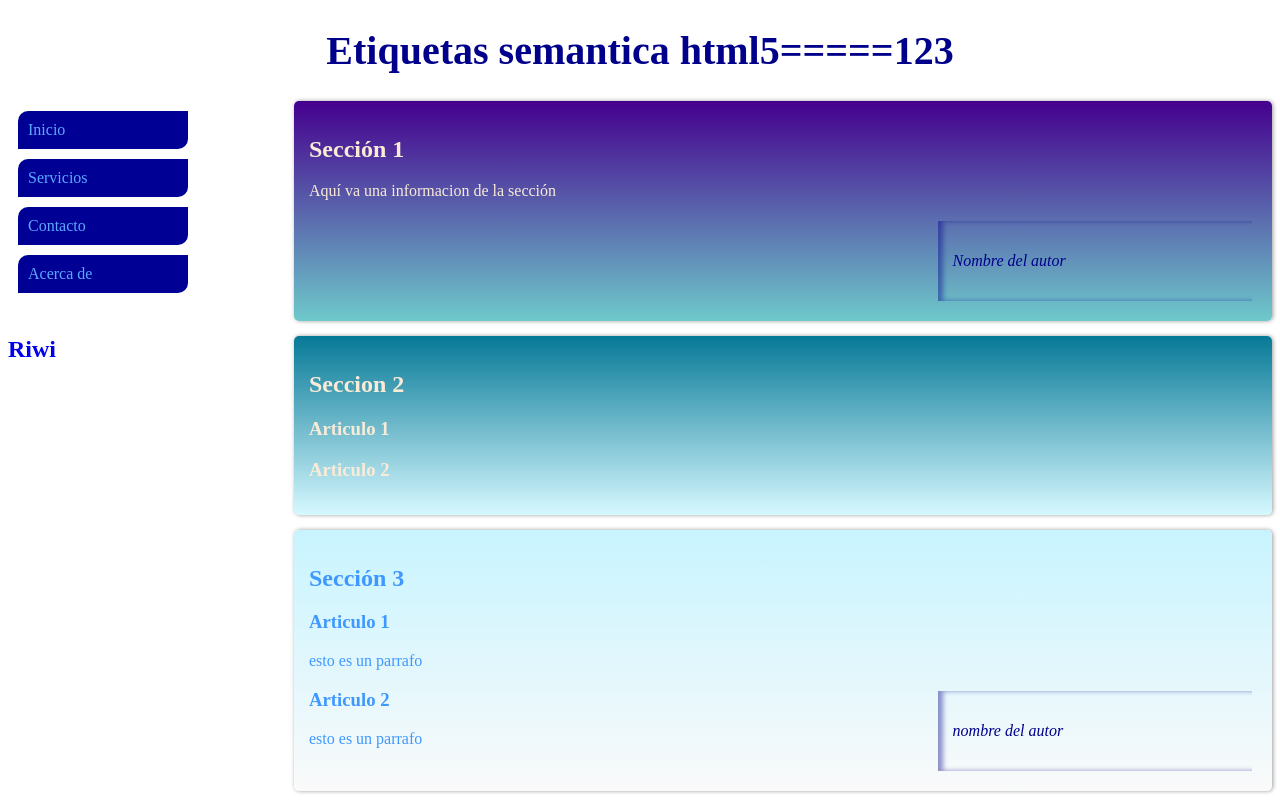
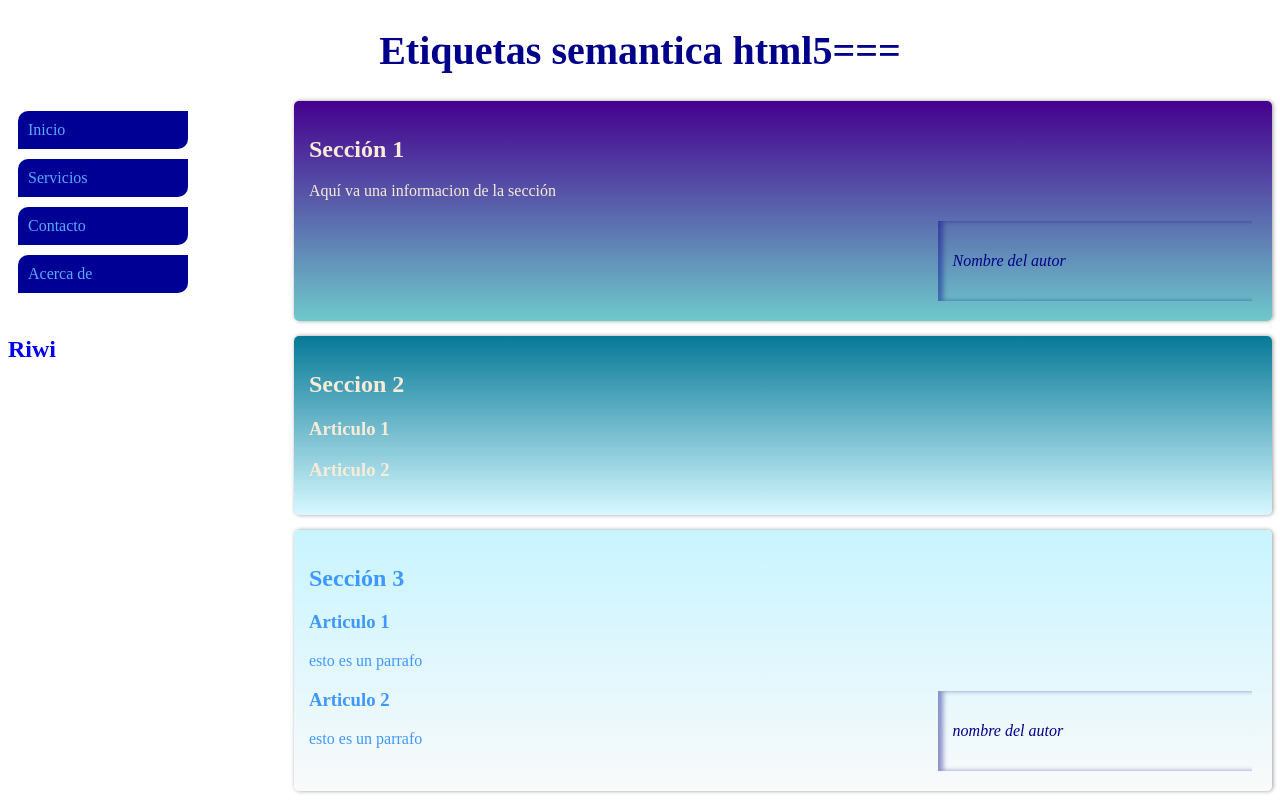
Before and after one commit to alex123mt/ejemplo1, a plain HTML site: page index.html in a window 1280 px wide. Drawn offline with Linux system fonts and the light colour scheme.

Commit message:
guardado2

```diff
--- a/index.html
+++ b/index.html
@@ -8,7 +8,7 @@
 </head>
 <body>
     <header>
-        <h1>Etiquetas semantica html5=====123</h1>
+        <h1>Etiquetas semantica html5===</h1>
     </header>
     <nav>
         <a href="#">Inicio</a>
```
